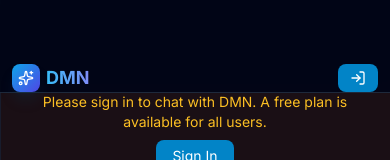
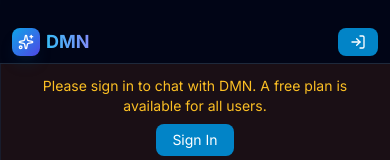
Before and after one commit to ClaimFreedomDotOrg/DMNChat, a React (Vite) app in the folder frontend/: page / in a window 390 px wide. Shown: the top 160 px of the page. Built offline with nearby package versions, Linux system fonts and the light colour scheme; no server answers.

Commit message:
fix: Adjust padding in ChatHeader and ChatView for improved layout consistency

```diff
--- a/frontend/src/App.tsx
+++ b/frontend/src/App.tsx
@@ -112,7 +112,7 @@ const ChatView: React.FC = () => {
 
       {/* Main Content */}
       <div
-        className="flex-1 flex flex-col h-full min-h-0 relative pt-20 sm:pt-0"
+        className="flex-1 flex flex-col h-full min-h-0 relative pt-16 sm:pt-0"
         onClick={() => historySidebarOpen && setHistorySidebarOpen(false)}
       >
         <ChatHeader
--- a/frontend/src/components/chat/ChatHeader.tsx
+++ b/frontend/src/components/chat/ChatHeader.tsx
@@ -26,9 +26,9 @@ const ChatHeader: React.FC<ChatHeaderProps> = ({
 
   return (
     <header
-      className="fixed top-0 left-0 right-0 sm:relative min-h-[5rem] sm:h-16 flex items-center justify-between px-3 sm:px-4 pt-16 sm:pt-0 border-b border-slate-800 bg-slate-950/95 sm:bg-slate-950/80 backdrop-blur z-50"
+      className="fixed top-0 left-0 right-0 sm:relative h-16 sm:h-16 flex items-center justify-between px-3 sm:px-4 pt-6 sm:pt-0 pb-1 sm:pb-0 border-b border-slate-800 bg-slate-950/95 sm:bg-slate-950/80 backdrop-blur z-50"
       style={{
-        paddingTop: window.innerWidth < 640 ? 'max(4rem, env(safe-area-inset-top))' : undefined
+        paddingTop: window.innerWidth < 640 ? 'max(1.5rem, env(safe-area-inset-top))' : undefined
       }}
     >
       <div className="flex items-center gap-2 sm:gap-3 min-w-0">
```
